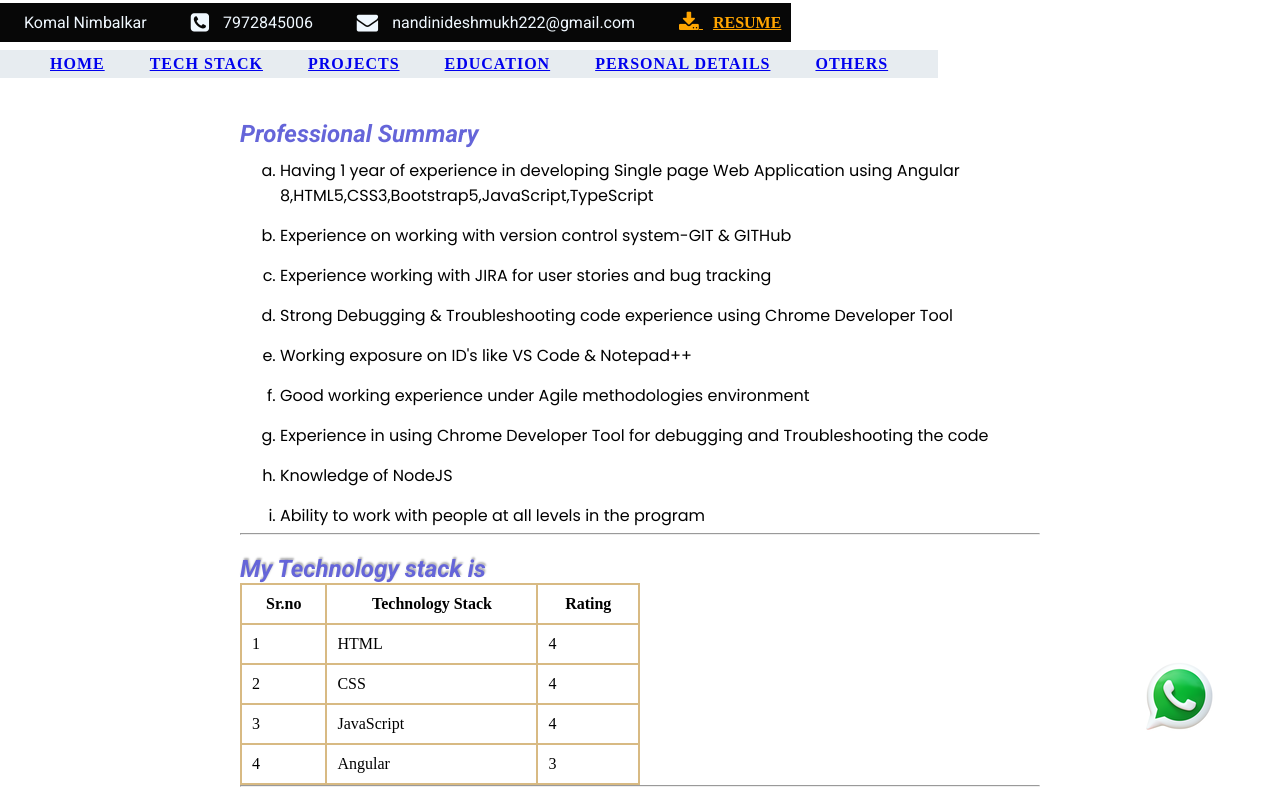
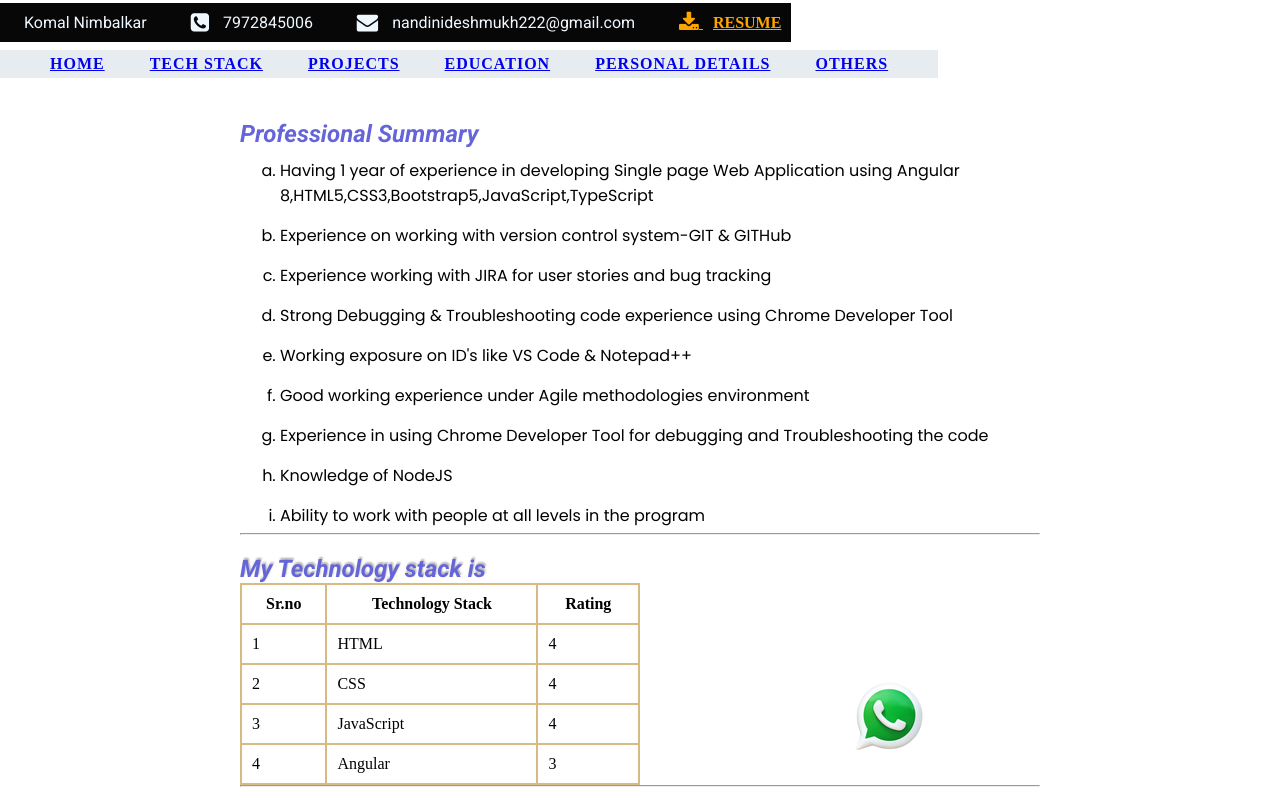
Before and after one commit to nandinideshmukh222/My_Profile, a plain HTML site: page index.html in a window 1280 px wide. Shown: the top 800 px of the page. Drawn offline with Linux system fonts and the light colour scheme.

Commit message:
position code updated

```diff
--- a/style.css
+++ b/style.css
@@ -165,7 +165,7 @@ font-size: medium;
 }
 
 #whatsapp-icon{
-bottom: 60px;
-right: 60px;
+bottom: 40px;
+right: 350px;
 position: fixed;
 }
```
